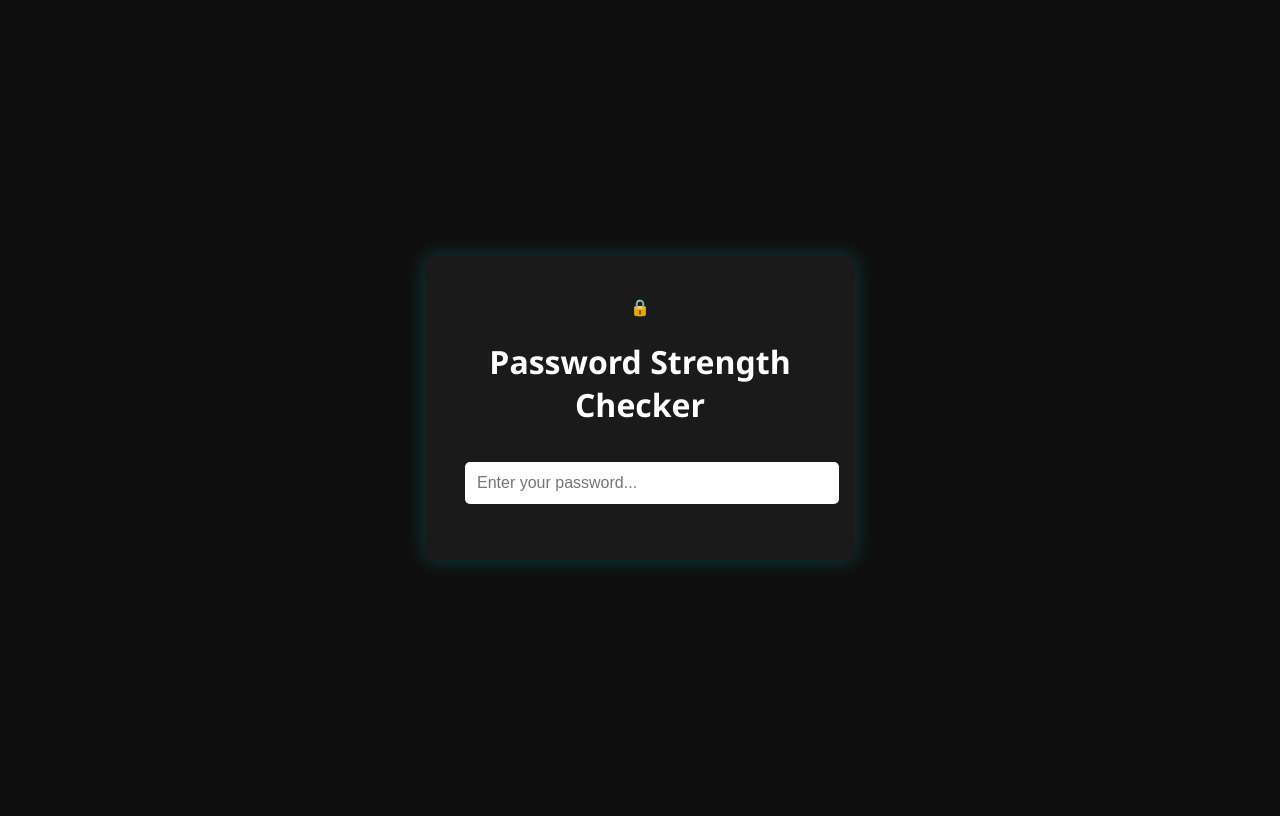
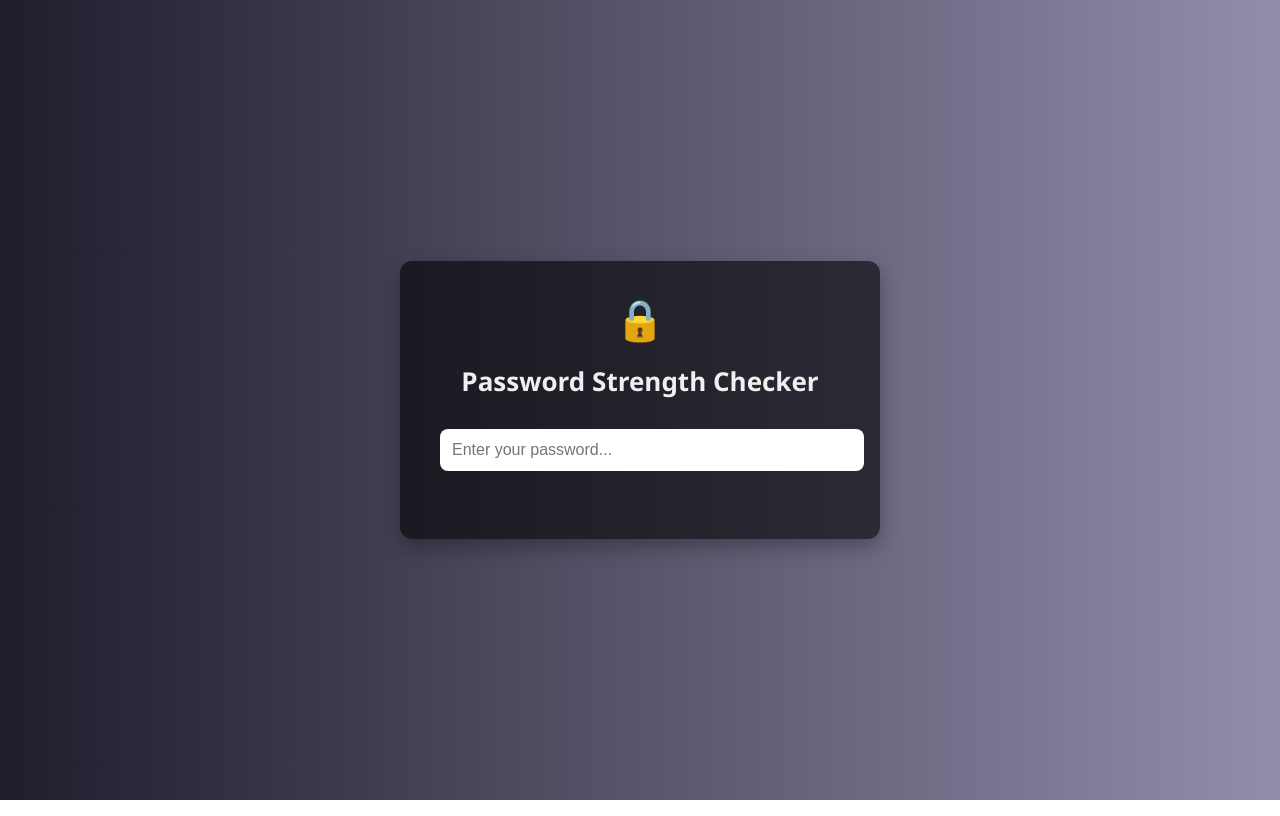
Before and after one commit to ToluCodeGlitch/Password-Strength-Analyzer, a plain HTML site: page index.html in a window 1280 px wide. Drawn offline with Linux system fonts and the light colour scheme.

Commit message:
Update Style.css

```diff
--- a/Style.css
+++ b/Style.css
@@ -1,55 +1,46 @@
 body {
-  background-color: #0f0f0f;
-  color: #fff;
-  font-family: 'Segoe UI', sans-serif;
+  font-family: 'Segoe UI', Tahoma, Geneva, Verdana, sans-serif;
+  background: linear-gradient(to right, #1f1c2c, #928dab);
+  color: white;
+  height: 100vh;
   display: flex;
+  align-items: center;
   justify-content: center;
-  align-items: center;
-  height: 100vh;
+  margin: 0;
 }
 
 .container {
-  background-color: #1a1a1a;
-  padding: 40px;
-  border-radius: 10px;
-  width: 350px;
-  box-shadow: 0 0 20px rgba(0, 255, 255, 0.2);
+  background-color: rgba(0, 0, 0, 0.6);
+  padding: 30px 40px;
+  border-radius: 12px;
+  box-shadow: 0 8px 20px rgba(0,0,0,0.3);
+  width: 90%;
+  max-width: 400px;
   text-align: center;
 }
 
-input {
+h1 {
+  margin-bottom: 20px;
+  font-size: 26px;
+  color: #f0f0f0;
+}
+
+input[type="password"] {
   width: 100%;
   padding: 12px;
-  font-size: 1rem;
+  margin: 10px 0 20px;
+  border-radius: 8px;
   border: none;
-  border-radius: 5px;
-  margin-top: 15px;
-  outline: none;
+  font-size: 16px;
 }
 
-#strengthBar {
-  height: 10px;
-  width: 100%;
-  background-color: #333;
-  border-radius: 5px;
-  margin-top: 15px;
-  transition: all 0.3s ease;
+#result {
+  font-weight: bold;
+  font-size: 18px;
 }
 
-#tips {
-  text-align: left;
-  font-size: 0.85rem;
-  color: #aaa;
-  margin-top: 15px;
-  list-style: none;
-  padding-left: 0;
+.icon {
+  font-size: 40px;
+  margin-bottom: 15px;
+  color: #00f5d4;
 }
-
-#tips li {
-  margin: 4px 0;
-}
-
-#strengthText {
-  margin-top: 10px;
-  font-weight: bold;
-}
```
